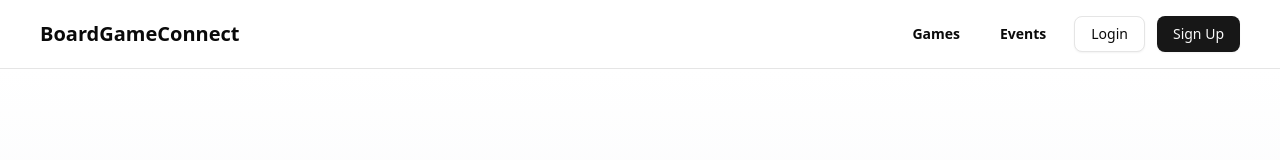
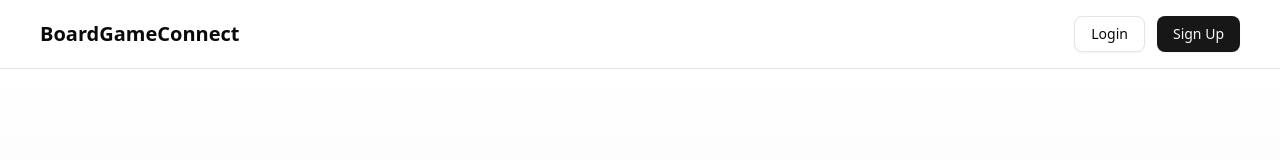
Before and after one commit to McGill-ECSE321-Winter2025/project-group-8, a React (Vite) app in the folder frontend/: page / in a window 1280 px wide. Shown: the top 160 px of the page. Built offline with nearby package versions, Linux system fonts and the light colour scheme.

Commit message:
#85 : no games and events buttons in menu bar when not logged in

```diff
--- a/frontend/src/components/menubar/MenuBar.jsx
+++ b/frontend/src/components/menubar/MenuBar.jsx
@@ -30,7 +30,8 @@ export default function MenuBar() {
         </Link>
 
         <div className="flex items-center gap-3">
-          {/* Navigation Buttons */}
+          {/* Navigation Buttons (only for logged in users) */}
+          {user && (
             <div className="flex items-center gap-2">
               <Link to="/games">
                 <Button variant="ghost" className="text-sm font-semibold">Games</Button>
@@ -39,8 +40,9 @@ export default function MenuBar() {
                 <Button variant="ghost" className="text-sm font-semibold">Events</Button>
               </Link>
             </div>
+          )}
 
-          {/* Conditional Auth Buttons */}
+          {/* Login / Sign Up (only if not logged in and on landing page) */}
           {!user && isLandingPage && (
             <>
               <Link to="/login">
@@ -52,7 +54,7 @@ export default function MenuBar() {
             </>
           )}
 
-          {/* User Greeting & Logout */}
+          {/* Greeting + Logout (only if logged in) */}
           {user && (
             <div className="flex items-center gap-2 pl-3 border-l border-gray-200">
               <span className="text-sm text-gray-700 font-medium">Hi, {user.name}</span>
```
Lines whose indentation alone changed are shown as unchanged.
